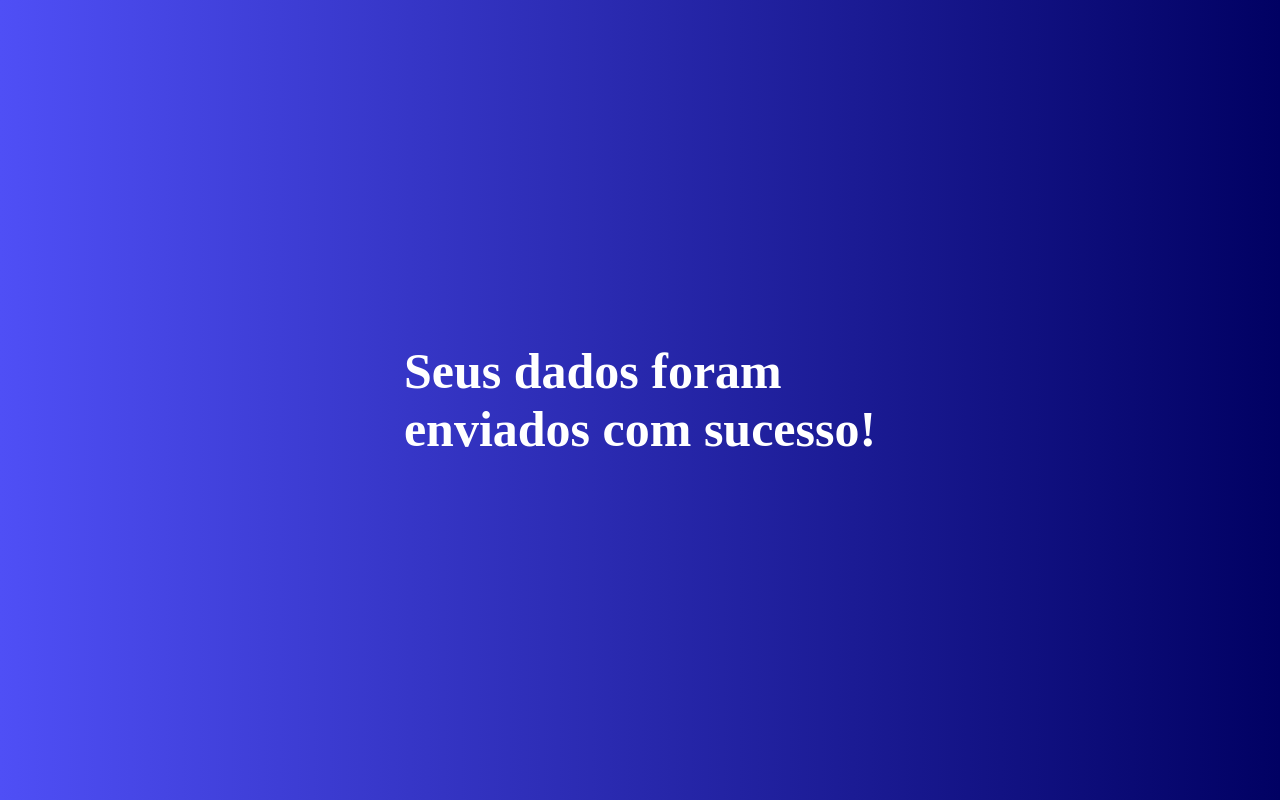
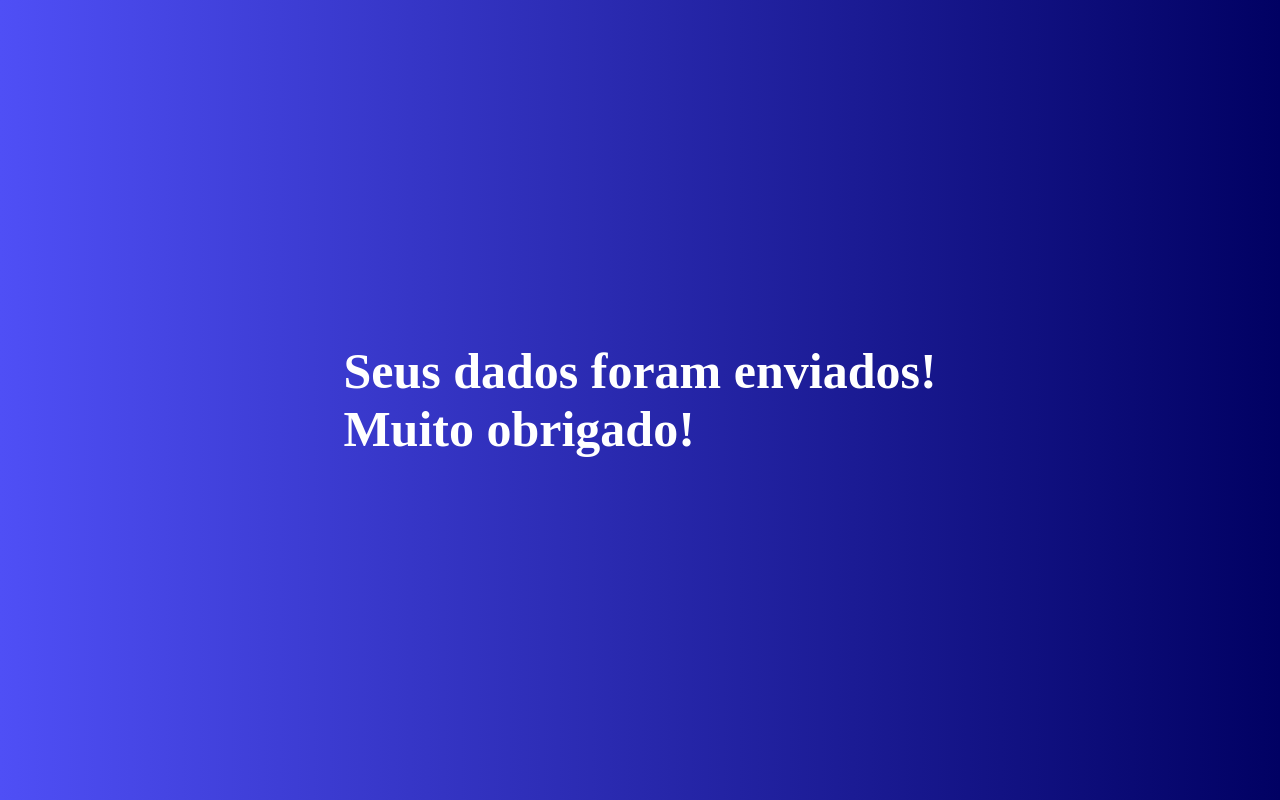
Before and after one commit to lorenabengaly/lorenabengaly.github.io, a plain HTML site: page obrigado.html in a window 1280 px wide. Drawn offline with Linux system fonts and the light colour scheme; a web font is replaced by a local one.

Commit message:
Alteração do h1 da página obrigado

```diff
--- a/obrigado.html
+++ b/obrigado.html
@@ -9,7 +9,7 @@
 </head>
 <body>
 
-    <h1>Seus dados foram <br>  enviados com sucesso!</h1>
+    <h1>Seus dados foram enviados! <br> Muito obrigado!</h1>
 
 </body>
 </html>
```
